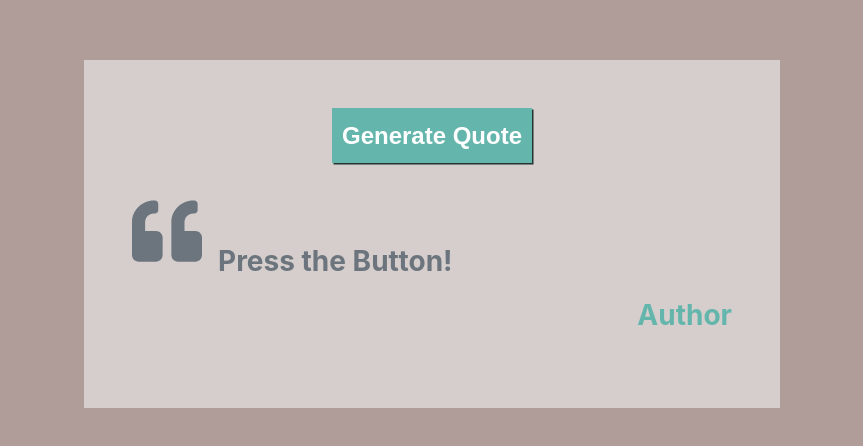
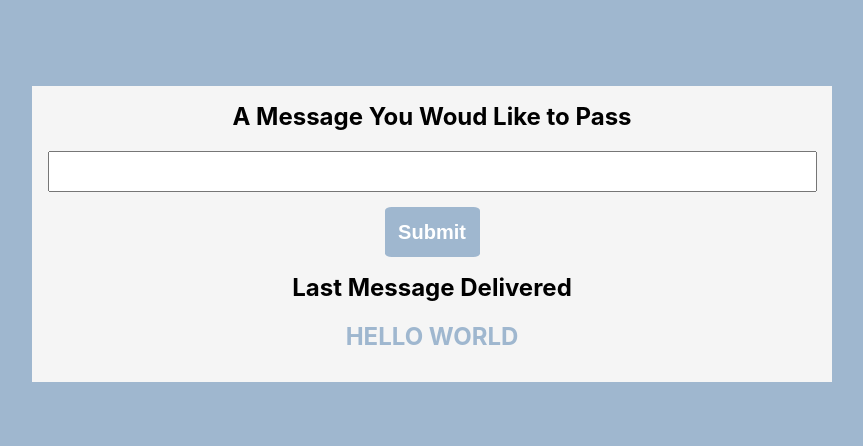
Before and after one commit to 0125jinlee/SmallJSProjects, a React (Create React App) app: page / in a window 1280 px wide. Shown: the part 166-612 px from the top of the page, without its empty margins (208-1071 px from the left). Built offline with nearby package versions, Linux system fonts and the light colour scheme.

Commit message:
4. Pass the Message Done

```diff
--- a/src/App.css
+++ b/src/App.css
@@ -4,58 +4,52 @@
   width: 100%;
   align-items: center; /* manages vertical */
   justify-content: center; /* manages horizontal */
-  background-color: rgb(176, 157, 153);
+  background-color: rgb(159, 183, 207);
 }
 
-.Main {
+.msgBox {
+  min-width: 60%;
+  height: auto;
+  padding: 1rem;
+  background-color: rgb(245, 245, 245);
   text-align: center;
-  background-color: rgb(213, 206, 204);
-  height: auto;
-  width: 600px;
-  margin-left: auto;
-  margin-right: auto;
-  padding: 3rem;
 }
 
-.Main button {
-  width: 200px;
-  height: 55px;
-  background-color: #64b6ac;
-  border: 0;
-  box-shadow: rgb(37, 52, 49) 1.5px 1.5px;
-  color: white;
-  font-size: 1.5rem;
-  font-weight: 550;
-  cursor: pointer;
+.msgBox h2 {
+  margin-top: 0;
 }
 
-.Main button:hover {
-  color: black;
-  background-color: rgb(176, 157, 153);
+.msgBox input {
+  display: block;
+  margin-top: 2%;
+  margin-bottom: 2%;
+  min-width: 98%;
+  height: 35px;
+  font-size: 20px;
+  padding-left: 10px;
 }
 
-h3 {
-  color: #6c757d;
-  font-size: 1.75rem;
+.msgBox button {
+  width: 95px;
+  height: 50px;
+  background-color: rgb(159, 183, 207);
+  margin-bottom: 2%;
+  cursor: pointer;
+  color: white;
+  border-radius: 7%;
+  border: 1px solid transparent;
+  font-size: 20px;
+  font-weight: bold;
+  transition: color 0.15s ease-in-out, background-color 0.15s ease-in-out,
+    border-color 0.15s ease-in-out, box-shadow 0.15s ease-in-out;
 }
 
-.QuoteIcon {
-  margin-right: 1rem;
-  width: 70px;
-  height: 80px;
-  color: #6c757d;
+.msgBox button:hover {
+  color: black;
 }
 
-.QuoteBox {
-  text-align: left;
+.lastMsg {
+  color: rgb(159, 183, 207);
+  text-transform: uppercase;
+  margin-bottom: 2%;
 }
-
-.Quote {
-  line-height: 1.5;
-}
-
-.Author {
-  margin-top: 1rem;
-  text-align: right;
-  color: #64b6ac;
-}
--- a/src/App.js
+++ b/src/App.js
@@ -3,76 +3,29 @@ import React, { useState } from "react";
 import "./App.css";
 
 const App = () => {
-  const [clicked, setClicked] = useState(false);
-  const [quote, setQuote] = useState("");
-  const [author, setAuthor] = useState("");
+  const [input, setInput] = useState("");
+  const [lastMsg, setLastMsg] = useState("");
 
-  const quotes = [
-    {
-      quote:
-        "Life is too short and sweet to be spent by cribbing and complaining about things. Here are some random quotes about the most wonderful gift that we've got",
-      author: " Life",
-    },
-    {
-      quote:
-        "Humor is richly rewarding to the person who employs it. It has some value in gaining and holding attention. But it has no persuasive value at all",
-      author: "John Kenneth Galbraith",
-    },
-    {
-      quote:
-        "God save me from my friends. I can protect myself from my enemies.",
-      author: "Claude Louis Hector de Villars ",
-    },
-    {
-      quote: "The price of anything is the amount of life you exchange for it.",
-      author: "David Thoreau",
-    },
-    {
-      quote:
-        "Life is like a landscape. You live in the midst of it but can describe it only from the vantage point of distance. ",
-      author: "Charles Lindbergh",
-    },
-    {
-      quote:
-        "A critic is someone who never actually goes to the battle, yet who afterwards comes out shooting the wounded.",
-      author: " Tyne Daly",
-    },
-  ];
-
-  const clickHandler = () => {
-    let randomNumber = Math.floor(Math.random() * quotes.length);
-    setClicked(true);
-    setQuote(quotes[randomNumber].quote);
-    setAuthor(quotes[randomNumber].author);
+  const submitHandler = (e) => {
+    e.preventDefault();
+    setLastMsg(input);
+    setInput("");
   };
 
   return (
     <div className="App">
-      <div className="Main">
-        <button onClick={clickHandler}>Generate Quote</button>
-        <div className="QuoteBox">
-          <h3>
-            <svg
-              className="QuoteIcon"
-              aria-hidden="true"
-              data-prefix="fas"
-              data-icon="quote-left"
-              role="img"
-              xmlns="http://www.w3.org/2000/svg"
-              viewBox="0 0 512 512"
-              data-fa-i2svg
-            >
-              <path
-                fill="currentcolor"
-                d="M 464 256 h -80 v -64 c 0 -35.3 28.7 -64 64 -64 h 8 c 13.3 0 24 -10.7 24 -24 V 56 c 0 -13.3 -10.7 -24 -24 -24 h -8 c -88.4 0 -160 71.6 -160 160 v 240 c 0 26.5 21.5 48 48 48 h 128 c 26.5 0 48 -21.5 48 -48 V 304 c 0 -26.5 -21.5 -48 -48 -48 Z m -288 0 H 96 v -64 c 0 -35.3 28.7 -64 64 -64 h 8 c 13.3 0 24 -10.7 24 -24 V 56 c 0 -13.3 -10.7 -24 -24 -24 h -8 C 71.6 32 0 103.6 0 192 v 240 c 0 26.5 21.5 48 48 48 h 128 c 26.5 0 48 -21.5 48 -48 V 304 c 0 -26.5 -21.5 -48 -48 -48 Z"
-              ></path>
-            </svg>
-            <span className="Quote">
-              {clicked ? quote : "Press the Button!"}
-            </span>
-            <div className="Author">{clicked ? "-" + author : "Author"}</div>
-          </h3>
-        </div>
+      <div className="msgBox">
+        <h2>A Message You Woud Like to Pass</h2>
+        <form onSubmit={submitHandler}>
+          <input
+            type="text"
+            value={input}
+            onChange={(e) => setInput(e.target.value)}
+          />
+          <button type="submit">Submit</button>
+        </form>
+        <h2>Last Message Delivered</h2>
+        <h2 className="lastMsg">{lastMsg ? lastMsg : "HELLO WORLD"}</h2>
       </div>
     </div>
   );
```
Also changed, not shown: 1 other file (tests, documents, lock files or other folders).
